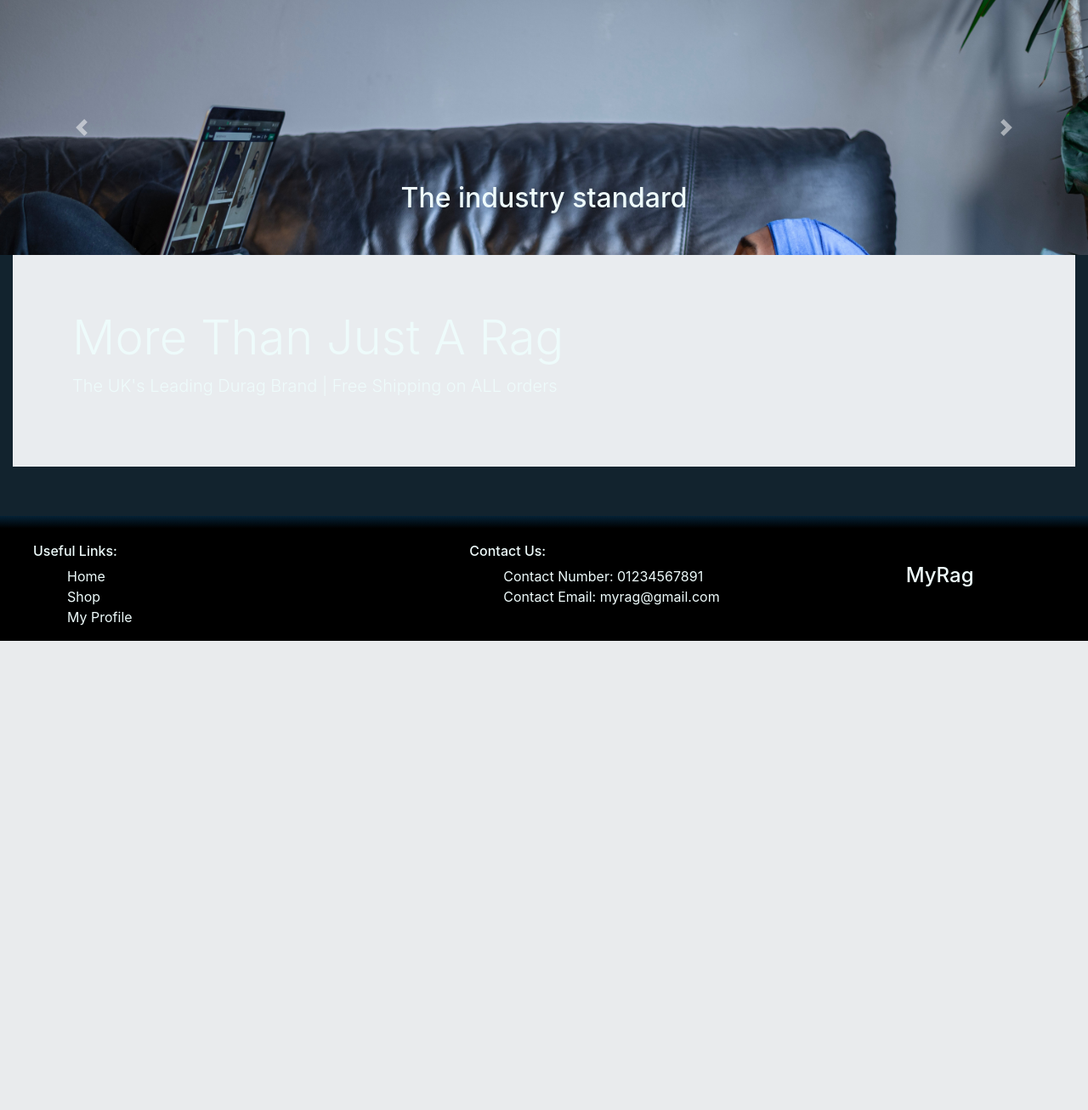
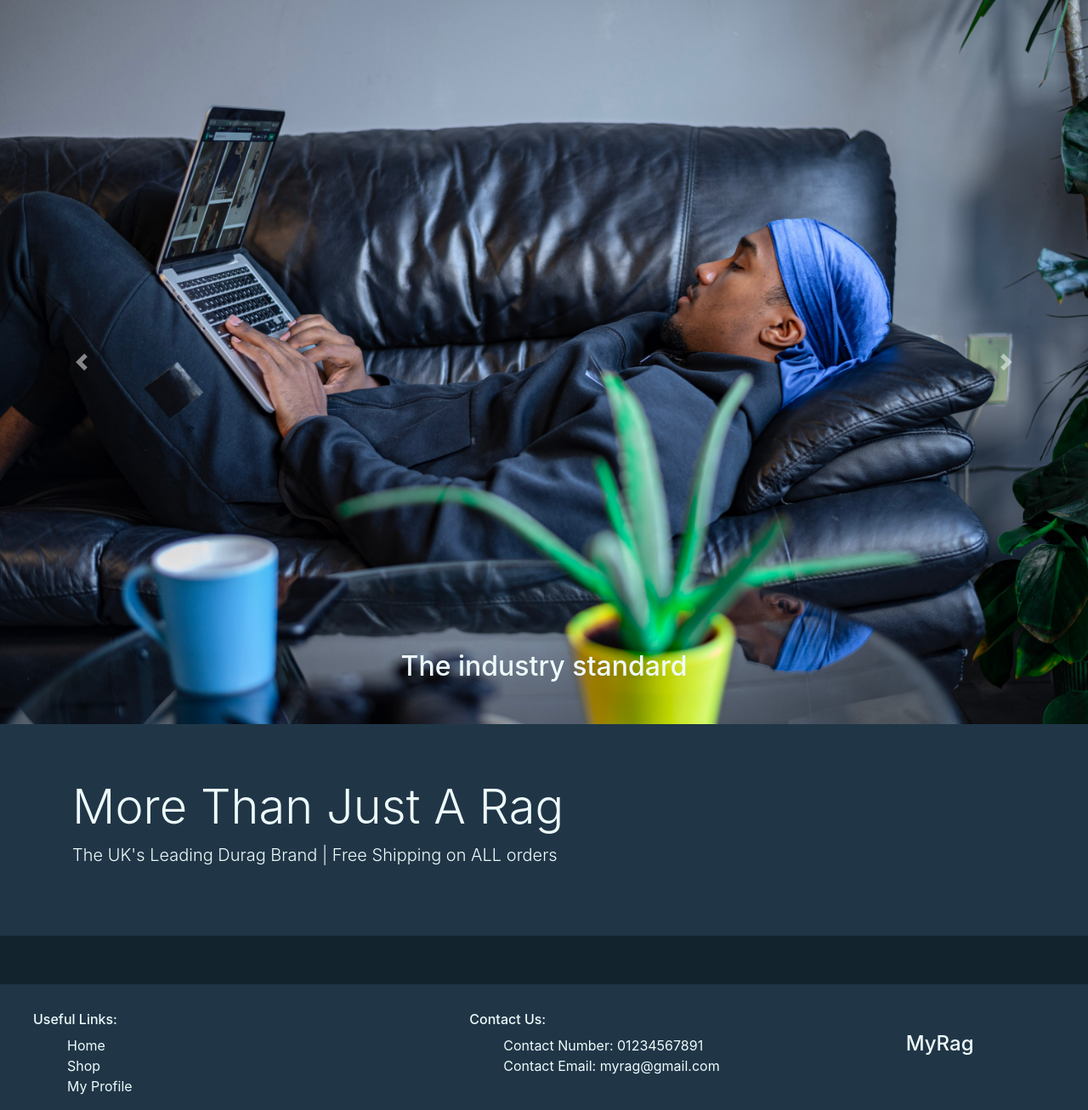
Before and after one commit to devisis/myrag, a Django app: page / in a window 1280 px wide. Shown: the part 56-1362 px from the top of the page at 85% size. Before the commit the page ends 810 px from the top, so only its background shows below. Run offline with Django 3.2, Linux system fonts and the light colour scheme; some libraries are stand-ins or nearby versions.

Commit message:
Update home page css

```diff
--- a/home/templates/home/index.html
+++ b/home/templates/home/index.html
@@ -37,7 +37,7 @@
     </div>
   </div>
   <div class="row">
-    <div class="col">
+    <div class="col p-0">
       <div class="jumbotron jumbotron-fluid">
         <div class="container">
           <h1 class="display-4"> More Than Just A Rag </h1>
@@ -46,6 +46,10 @@
       </div>
     </div>
   </div>
+  <div class="row">
+    <div class="col p-0">
+    </div>
+  </div>
 </div>
 
 <!-- <div class="col-12 mt-5 d-block pt-4 ">
--- a/products/templates/products/all_rags.html
+++ b/products/templates/products/all_rags.html
@@ -33,7 +33,7 @@
             <option value="2">2</option>
             <option value="3">3</option>
           </select>
-          <button type="submit" class="btn btn-danger">add to basket</button>
+          <button type="submit" class="btn btn-success">add to basket</button>
 
         </form>
 
--- a/static/css/base.css
+++ b/static/css/base.css
@@ -52,16 +52,11 @@ hr {
 
 /* carousel */
 
-.carousel .carousel-item {
-    height: 300px;
-  }
+/* jumbotron */
 
-  .carousel-item img {
-      position: absolute;
-      top: 0;
-      left: 0;
-      min-height: 300px;
-  }
+.jumbotron-fluid {
+    background-color: #203647;
+}
 
 /* All Durags Page */
 
@@ -128,8 +123,7 @@ input::-webkit-inner-spin-button {
 footer {
     margin-top: 2%;
     padding-top: 2em;
-    background-color: #052236;
-    background-image: linear-gradient(#052236 0%, #000000 10%);
+    background-color: #203647;
     display: flex;
     flex-flow:row wrap;
 }
```
